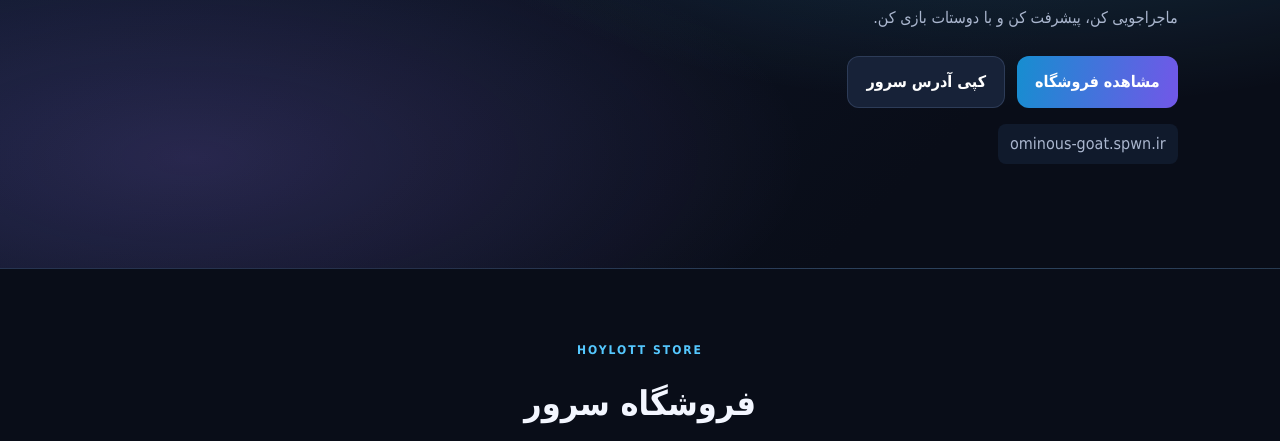
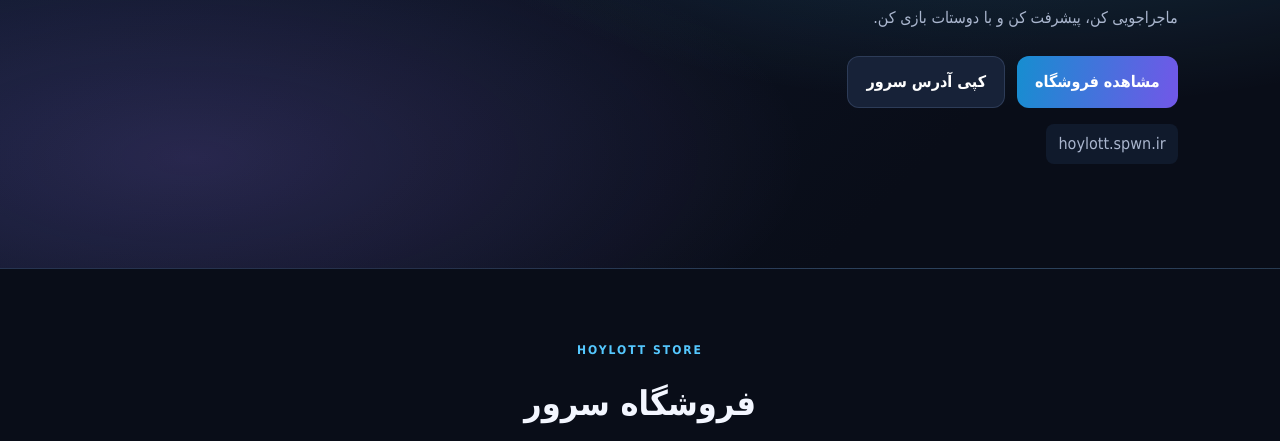
Before and after one commit to salehamini214/hoylootmc, a plain HTML site: page index.html in a window 1280 px wide. Shown: the part 359-800 px from the top of the page. Drawn offline with nearby package versions, Linux system fonts and the light colour scheme; no server answers.

Commit message:
Update index.html

```diff
--- a/index.html
+++ b/index.html
@@ -30,7 +30,7 @@
             کپی آدرس سرور
           </button>
         </div>
-        <p class="server-address" id="server-address">ominous-goat.spwn.ir</p>
+        <p class="server-address" id="server-address">hoylott.spwn.ir</p>
         <p id="copy-status" class="muted" aria-live="polite"></p>
       </div>
     </section>
```
